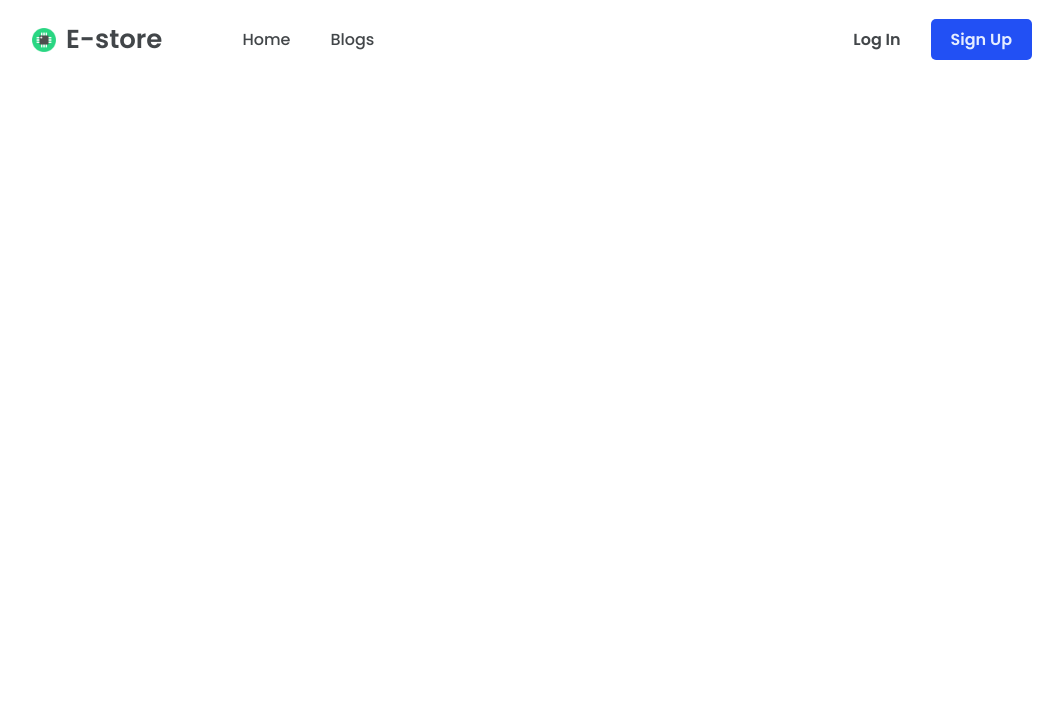
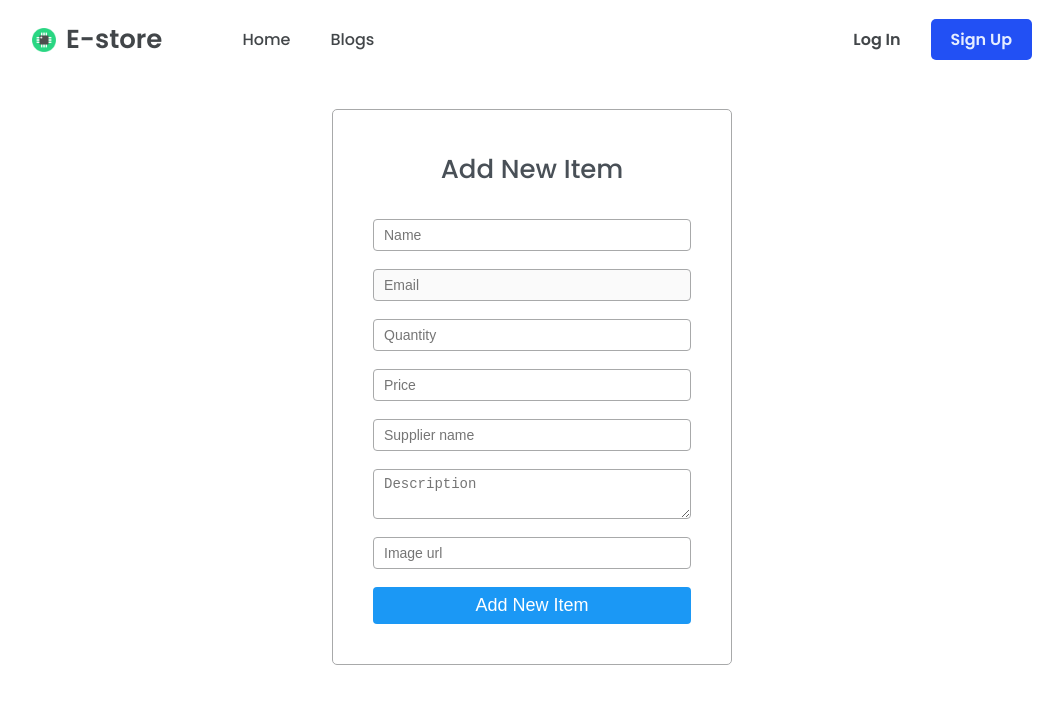
Before and after one commit to habiburrahman26/-warehouse-management, a React (Create React App) app: page /addItem in a window 1280 px wide. Shown: the top 704 px of the page, without its empty margins (108-1171 px from the left). Built offline with nearby package versions, Linux system fonts and the light colour scheme; no server answers; a web font is replaced by a local one.

Commit message:
implement add new item

```diff
--- a/src/App.js
+++ b/src/App.js
@@ -7,16 +7,16 @@ import { ToastContainer } from 'react-toastify';
 import InventoryDetails from './components/InventoryDetails.js/InventoryDetails';
 import RequireAuth from './components/RequireAuth/RequireAuth';
 import AlIlnventory from './components/Inventory/AlIlnventory';
-import Header from './components/Layout/Header/Header';
+import AddNewItem from './components/AddNewItem/AddNewItem';
 
 function App() {
   return (
     <div>
-      <>
-        <Header />
       <Routes>
         <Route path="/" element={<Home />} />
         <Route path="/home" element={<Home />} />
+        <Route path="/login" element={<Login />} />
+        <Route path="/registration" element={<Registration />} />
         <Route
           path="/inventory/:inventoryId"
           element={
@@ -26,11 +26,7 @@ function App() {
           }
         />
         <Route path="/manageInventories" element={<AlIlnventory />} />
-        </Routes>
-      </>
-      <Routes>
-        <Route path="/login" element={<Login />} />
-        <Route path="/registration" element={<Registration />} />
+        <Route path="/addItem" element={<AddNewItem />} />
       </Routes>
       <ToastContainer />
     </div>
--- /dev/null
+++ b/src/components/AddNewItem/AddNewItem.js
@@ -0,0 +1,122 @@
+import axios from 'axios';
+import { useAuthState } from 'react-firebase-hooks/auth';
+import { useForm } from 'react-hook-form';
+import { toast } from 'react-toastify';
+import auth from '../../firebase.init';
+import Header from '../Layout/Header/Header';
+import classes from './AddNewItem.module.css';
+
+const AddNewItem = () => {
+  const [user] = useAuthState(auth);
+  const {
+    register,
+    formState: { errors },
+    handleSubmit,
+  } = useForm();
+
+  const onSubmit = async (data) => {
+    const res = await axios.post('http://localhost:5000/addInventory', data);
+    if (res.data.insertedId) {
+      toast.success('Item Added Successfully');
+    }
+  };
+
+  const forgetPasswordHandler = (data) => {
+    if (data.email) {
+      console.log(data);
+    }
+  };
+
+  return (
+    <>
+      <Header />
+      <div className={classes['form-container']}>
+        <form
+          className={classes['form-control']}
+          onSubmit={handleSubmit(onSubmit, forgetPasswordHandler)}
+        >
+          <h1 className={classes.heading}>Add New Item</h1>
+          <div className={classes['input-control']}>
+            <input
+              type="text"
+              {...register('name', { required: true })}
+              placeholder="Name"
+            />
+            <label>
+              {errors.name?.type === 'required' && 'Name is required'}
+            </label>
+          </div>
+          <div className={classes['input-control']}>
+            <input
+              type="email"
+              {...register('email')}
+              placeholder="Email"
+              value={user?.email || ''}
+              disabled
+              readOnly
+            />
+            <label></label>
+          </div>
+          <div className={classes['input-control']}>
+            <input
+              type="number"
+              {...register('quantity', { required: true })}
+              placeholder="Quantity"
+            />
+            <label>
+              {errors.quantity?.type === 'required' && 'Quantity is required'}
+            </label>
+          </div>
+          <div className={classes['input-control']}>
+            <input
+              type="number"
+              {...register('price', { required: true })}
+              placeholder="Price"
+            />
+            <label>
+              {errors.price?.type === 'required' && 'Price is required'}
+            </label>
+          </div>
+          <div className={classes['input-control']}>
+            <input
+              type="text"
+              {...register('supplierName', { required: true })}
+              placeholder="Supplier name"
+            />
+            <label>
+              {errors.supplierName?.type === 'required' &&
+                'Supplier name is required'}
+            </label>
+          </div>
+          <div className={classes['input-control']}>
+            <textarea
+              type="email"
+              {...register('description', { required: true })}
+              placeholder="Description"
+            />
+            <label>
+              {errors.description?.type === 'required' &&
+                'Description is required'}
+            </label>
+          </div>
+          <div className={classes['input-control']}>
+            <input
+              type="text"
+              {...register('image', { required: true })}
+              placeholder="Image url"
+            />
+            <label>
+              {errors.image?.type === 'required' && 'Image url is required'}
+            </label>
+          </div>
+
+          <div>
+            <button className={classes['btn-add']}>Add New Item</button>
+          </div>
+        </form>
+      </div>
+    </>
+  );
+};
+
+export default AddNewItem;
--- /dev/null
+++ b/src/components/AddNewItem/AddNewItem.module.css
@@ -0,0 +1,70 @@
+.form-control {
+  max-width: 40rem;
+  margin: 3rem auto 2rem auto;
+  border: 1px solid #a8a9aa;
+  padding: 4rem 4rem;
+  border-radius: 4px;
+  border-radius: 5px;
+}
+
+.heading {
+  font-size: 2.6rem;
+  text-align: center;
+  margin-bottom: 3rem;
+  font-weight: 500;
+  color: #495057;
+}
+
+.form-control label {
+  margin-bottom: 4px;
+  display: inline-block;
+  font-size: 1.4rem;
+  color: #eb4d4b;
+}
+
+.form-control input,
+.form-control textarea {
+  display: block;
+  font-size: 16px;
+  width: 100%;
+  padding: 0.6rem 1rem;
+  border-radius: 4px;
+  border: 1px solid #a8a9aa;
+  color: #333;
+}
+
+.form-control input:focus {
+  outline: none;
+  border: 1px solid #46b2e0;
+}
+
+.form-control input::placeholder,
+.form-control textarea::placeholder {
+  font-size: 1.4rem;
+}
+
+.input-control {
+  margin-bottom: 0.2rem;
+}
+
+.btn-add {
+  border: none;
+  padding: 0.8rem 2rem;
+  width: 100%;
+  background-color: #1b98f5;
+  color: #fff;
+  font-size: 18px;
+  border-radius: 4px;
+  cursor: pointer;
+  transition: all 0.2s;
+}
+
+.btn-add:hover {
+  background-color: #46b2e0;
+}
+
+@media (max-width: 36em) {
+  .form-control {
+    max-width: 94%;
+  }
+}
--- a/src/components/Inventory/AlIlnventory.js
+++ b/src/components/Inventory/AlIlnventory.js
@@ -3,6 +3,8 @@ import React, { useEffect, useState } from 'react';
 import LoadingSpinner from '../../UI/LoadingSpinner';
 import InventoryList from './InventoryList';
 import classes from './AllInventory.module.css';
+import Header from '../Layout/Header/Header';
+import { Link } from 'react-router-dom';
 
 const AlIlnventory = () => {
   const [inventories, setInventories] = useState([]);
@@ -28,7 +30,13 @@ const AlIlnventory = () => {
   };
 
   return (
+    <>
+      <Header />
+
       <div className={classes['tables']}>
+        <Link className="btn btnRegistration" to="/addItem">
+          Add New Item
+        </Link>
         <table className={classes.inventories}>
           <thead>
             <tr>
@@ -41,11 +49,16 @@ const AlIlnventory = () => {
           </thead>
           <tbody>
             {inventories.map((item) => (
-            <InventoryList key={item._id} {...item} onDelete={deleteHandler} />
+              <InventoryList
+                key={item._id}
+                {...item}
+                onDelete={deleteHandler}
+              />
             ))}
           </tbody>
         </table>
       </div>
+    </>
   );
 };
 
--- a/src/components/Inventory/AllInventory.module.css
+++ b/src/components/Inventory/AllInventory.module.css
@@ -1,6 +1,7 @@
 .tables {
-  padding: 2rem 14rem;
+  padding: 0 14rem;
   background-color: #f8f9fa;
+  text-align: center;
 }
 
 .inventories {
--- a/src/components/Inventory/Inventory.js
+++ b/src/components/Inventory/Inventory.js
@@ -30,7 +30,7 @@ const Inventory = () => {
             </div>
           </div>
           <div style={{ textAlign: 'center' }}>
-            <Link className={classes.link} to="/manageInventories">
+            <Link className='link' to="/manageInventories">
               Manage Inventories &rarr;
             </Link>
           </div>
--- a/src/components/InventoryDetails.js/InventoryDetails.js
+++ b/src/components/InventoryDetails.js/InventoryDetails.js
@@ -1,6 +1,6 @@
 import axios from 'axios';
 import React, { useEffect, useState } from 'react';
-import { useParams } from 'react-router-dom';
+import { Link, useParams } from 'react-router-dom';
 import { toast } from 'react-toastify';
 import LoadingSpinner from '../../UI/LoadingSpinner';
 import classes from './InventoryDetails.module.css';
@@ -95,6 +95,11 @@ const InventoryDetails = () => {
           </div>
         </div>
       </div>
+      <div style={{ textAlign: 'center' }}>
+        <Link className='link' to="/manageInventories">
+          Manage Inventories &rarr;
+        </Link>
+      </div>
     </section>
   );
 };
--- a/src/components/Layout/Header/Header.module.css
+++ b/src/components/Layout/Header/Header.module.css
@@ -91,7 +91,12 @@
   font-weight: 500;
   padding: .9rem 2rem;
   border-radius: 5px;
-  background-color: #ced4da;
+  background-color: #fff;
+  border: 2px solid #ffa8a8;
+  transition: all .2s;
+}
+
+.btnLogout:hover{
+  background-color: #ffa8a8;
   color: #fff;
-  border: none;
 }
--- a/src/components/Pages/Home.js
+++ b/src/components/Pages/Home.js
@@ -2,10 +2,12 @@ import Banner from '../Banner/Banner';
 import Feature from '../Feature/Feature';
 import Footer from '../Footer/Footer';
 import Inventory from '../Inventory/Inventory';
+import Header from '../Layout/Header/Header'
 
 const Home = () => {
   return (
     <>
+    <Header/>
       <div>
         <Banner />
         <Feature />
--- a/src/components/Pages/Login.css
+++ b/src/components/Pages/Login.css
@@ -178,6 +178,29 @@
   color: #A8A9AA;
 }
 
+
+.btn {
+  text-decoration: none;
+  font-size: 1.6rem;
+  cursor: pointer;
+  font-weight: 600;
+}
+
+
+.btnRegistration {
+  display: inline-block;
+  margin-top: 2rem;
+  background-color: #2250f4;
+  color: #e5edff;
+  padding: .9rem 2rem;
+  border-radius: 5px;
+  transition: all 0.2s;
+}
+
+.btnRegistration:hover {
+  background-color: #112caf;
+}
+
 @media (max-width: 36em) {
   .form-control {
     max-width: 94%;
--- a/src/index.css
+++ b/src/index.css
@@ -40,12 +40,29 @@ body {
   text-align: center;
 }
 
-.Toastify__toast-body{
+.Toastify__toast-body {
   font-size: 16px;
 }
 
-.center{
+.center {
   text-align: center;
   font-size: 2rem;
   font-weight: 600;
 }
+
+.link:visited,
+.link:link {
+  display: inline-block;
+  margin-top: 4rem;
+  font-size: 1.8rem;
+  color: #1b98f5;
+  text-decoration: none;
+  padding-bottom: 2px;
+  border-bottom: 1px solid currentColor;
+  transition: all 0.3s;
+}
+
+.link:hover,
+.link:active {
+  border-bottom: 1px solid transparent;
+}
```
Lines whose indentation alone changed are shown as unchanged.
